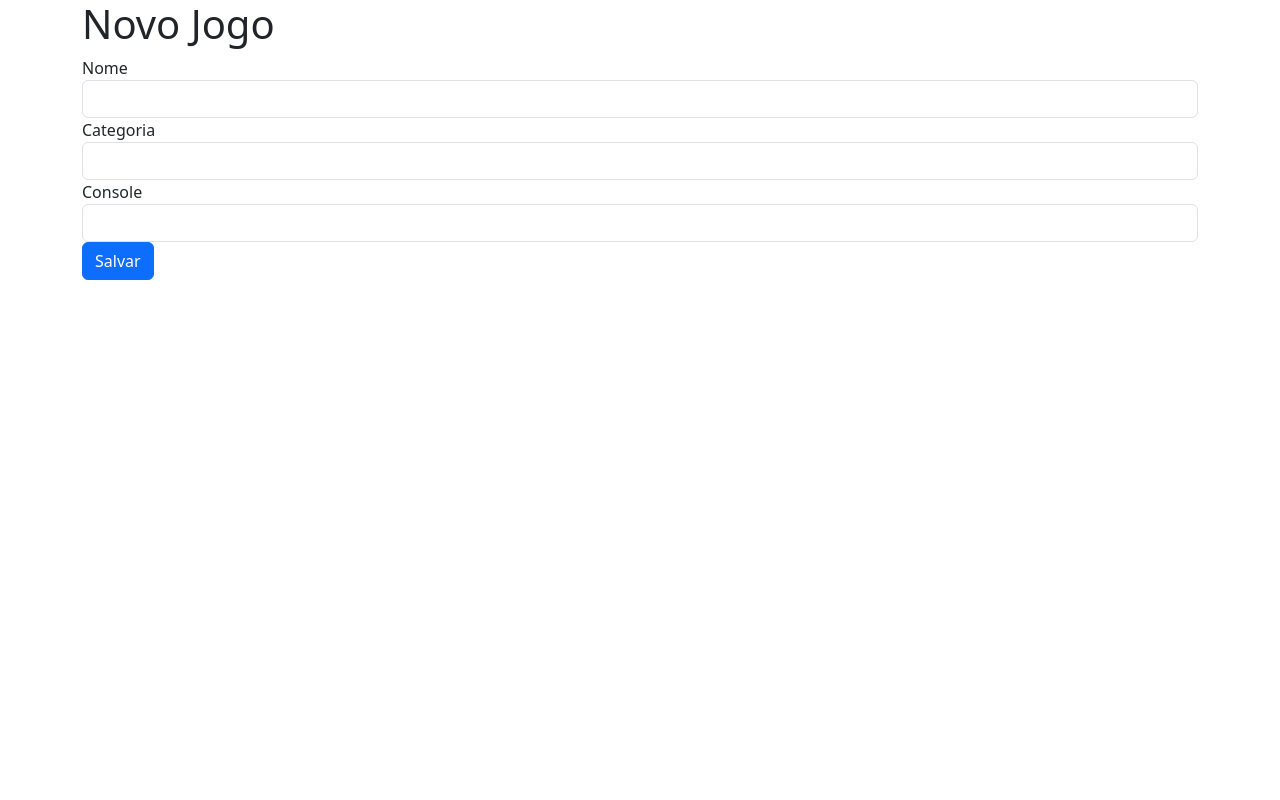
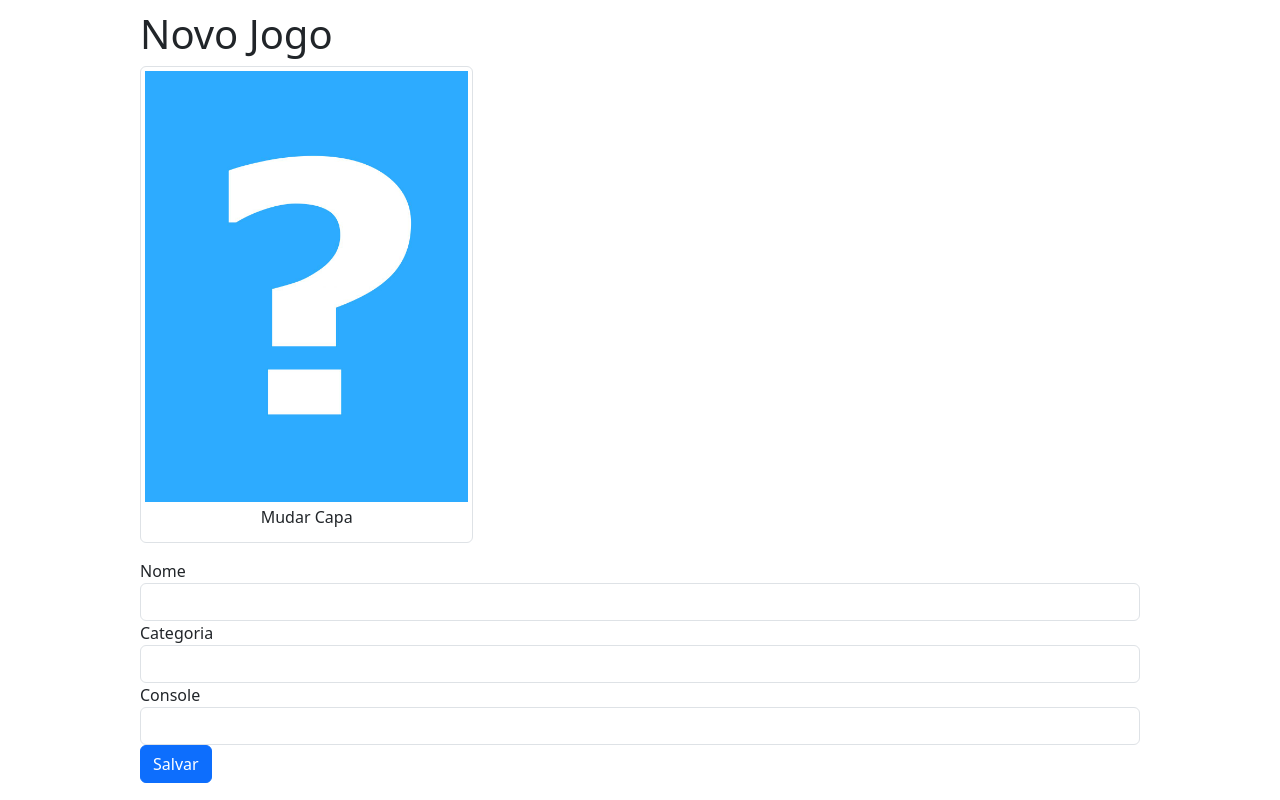
Before and after one commit to devlzg/jogoteca_python, a Flask app: page /novo_jogo in a window 1280 px wide. Run offline with Flask 3, Linux system fonts and the light colour scheme; the visitor is signed in with stand-in values (Sample User, id 1); some libraries are stand-ins or nearby versions.

Commit message:
adicionando imagens das capas dos jogos

```diff
--- a/config.py
+++ b/config.py
@@ -1,3 +1,5 @@
+import os
+
 SECRET_KEY = 'Mithrandir'
 
 SQLALCHEMY_DATABASE_URI = \
@@ -8,3 +10,5 @@ SQLALCHEMY_DATABASE_URI = \
     servidor = 'localhost',
     database = 'jogoteca'
   )
+
+UPLOAD_PATH = os.path.dirname(os.path.abspath(__file__)) + '/uploads'
--- /dev/null
+++ b/static/app.css
@@ -0,0 +1,68 @@
+body {
+    padding-top: 10px;
+}
+
+.btn {
+    margin-bottom: 10px;
+}
+
+.container {
+    border-radius: 4px;
+    margin: auto;
+    width: 80%;
+}
+
+.little-container {
+    width: 40%;
+    margin: auto;
+}
+
+figcaption {
+    text-align: center;
+    margin: 3px auto;
+}
+
+.fileContainer {
+    overflow: hidden;
+    position: relative;
+}
+
+.fileContainer [type=file] {
+    cursor: pointer;
+    display: block;
+    font-size: 999px;
+    filter: alpha(opacity=0);
+    min-height: 100%;
+    min-width: 100%;
+    opacity: 0;
+    position: absolute;
+    right: 0;
+    text-align: right;
+    top: 0;
+}
+
+td {
+    text-align: center;
+}
+
+.formularioJogo {
+    display: flex;
+}
+
+.formularioImagem {
+    margin-right: 16px
+}
+
+.buttons {
+    margin-top: 16px
+}
+
+.inputBox {
+    width: 700px;
+}
+
+.inputsJogo {
+    width: 100%;
+    margin-left: 1em;
+    margin-bottom: 1em;
+}
--- a/templates/novo_jogo.html
+++ b/templates/novo_jogo.html
@@ -1,6 +1,17 @@
 {% extends "template.html" %}
 {% block conteudo %}
-  <form action="{{ url_for('criar') }}" method="post">
+  <form action="{{ url_for('criar') }}" method="post" enctype="multipart/form-data">
+
+    <figure class="img-thumbnail col-md-4">
+      <img class="img-fluid" src="{{ url_for('imagem', nome_arquivo='capa_padrao.jpg') }}" alt="jogo_sem_capa">
+      <figcaption>
+        <label class="fileContainer">
+          Mudar Capa
+          <input type="file" name="arquivo" accept=".jpg">
+        </label>
+      </figcaption>
+    </figure>
+
     <fieldset>
       <div class="form-group">
         <label for="nome">Nome</label>
--- a/templates/template.html
+++ b/templates/template.html
@@ -5,6 +5,7 @@
     <meta name="viewport" content="width=device-width, initial-scale=1">
     <title>Jogoteca</title>
     <link rel="stylesheet" href="{{ url_for('static', filename='bootstrap.css') }}">
+    <link rel="stylesheet" href="{{ url_for('static', filename='app.css') }}">
 </head>
 <body>
     <div class="container">
--- a/views.py
+++ b/views.py
@@ -1,4 +1,4 @@
-from flask import render_template, request, redirect, session, flash, url_for
+from flask import render_template, request, redirect, session, flash, url_for, send_from_directory
 from jogoteca import app, db
 from models import Jogos, Usuarios
 
@@ -27,6 +27,10 @@ def criar():
   novo_jogo = Jogos(nome=nome, categoria=categoria, console=console)
   db.session.add(novo_jogo)
   db.session.commit()
+
+  arquivo = request.files['arquivo']
+  upload_path = app.config['UPLOAD_PATH']
+  arquivo.save(f'{upload_path}/capa{novo_jogo.id}.jpg')
 
   return redirect(url_for('index'))
 
@@ -81,3 +85,7 @@ def logout():
  session['usuario_logado'] = None
  flash('Logout efetuado com sucesso!')
  return redirect(url_for('index'))
+
+@app.route('/uploads/<nome_arquivo>')
+def imagem(nome_arquivo):
+  return send_from_directory('uploads', nome_arquivo)
```
Also changed, not shown: uploads/722ae9a8bcadd5ca2b87b687d341d8a8_original.jpg (added), uploads/capa12.jpg (added), uploads/capa_padrao.jpg (added).
